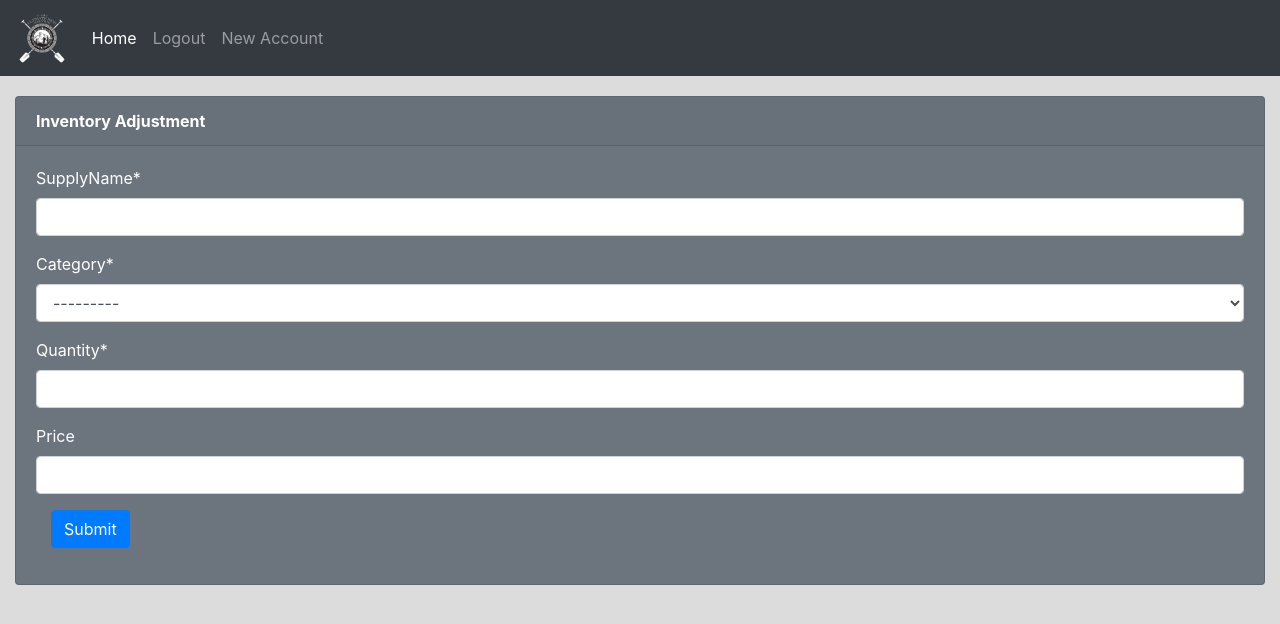
After one commit to asimjb1200/UHA, a Django app: page /supplies/add/ in a window 1280 px wide. The commit adds this page. Shown: the top 624 px of the page. Run offline with Django 3.2, Linux system fonts and the light colour scheme; the visitor is signed in with stand-in values (Sample User, id 1); some libraries are stand-ins or nearby versions.

Commit message:
new functionality - can now add new supplies

```diff
--- a/inventory_mgmt/inventory/forms.py
+++ b/inventory_mgmt/inventory/forms.py
@@ -1,6 +1,6 @@
 from django import forms
 from django.contrib.auth.models import User
-from .models import trips
+from .models import trips, supplies
 
 class TripForm(forms.ModelForm):
     """This class will be used to build trips."""
@@ -11,6 +11,18 @@ class TripForm(forms.ModelForm):
         model = trips
         fields = ['first_name', 'last_name', 'comments', 'payment_status', 'trip_start', 'trip_end', 'van_used', 'kayak_used', 'menu', 'extra_meals_purchased', 'extra_food_purchased', 'extra_supplies']
 
+
+class SupplyForm(forms.ModelForm):
+    """Allow the user to add a new item to the database."""
+
+    class Meta:
+        """Specify the db and fields that will be used."""
+
+        model = supplies
+        fields = ['supplyName', 'category', 'quantity', 'price']
+
+
+
 class UserForm(forms.ModelForm):
     """This class will be used to make the form for account generation."""
 
--- a/inventory_mgmt/inventory/models.py
+++ b/inventory_mgmt/inventory/models.py
@@ -188,7 +188,7 @@ class trips(models.Model):
     trip_start = models.DateField(blank=False)
     trip_end = models.DateField(blank=False)
     van_used = models.ManyToManyField(vans)
-    kayak_used = models.ManyToManyField(kayak, related_name="kayak", blank=True, null=True)
+    kayak_used = models.ManyToManyField(kayak, related_name="kayak", blank=True)
     menu = models.ForeignKey(menu, on_delete=models.CASCADE, related_name="trip_menu", null=True)
     extra_meals_purchased = models.ManyToManyField(meal, related_name="trip_meals", blank=True)
     extra_food_purchased = models.ManyToManyField(food, related_name='food_used', blank=True)
--- /dev/null
+++ b/inventory_mgmt/inventory/templates/inventory/new_supply.html
@@ -0,0 +1,22 @@
+{% extends 'inventory/base.html' %}
+{% block title %}<title>Inventory Adjustment</title> {% endblock %}
+
+{% block body %}
+    <div class="card text-white bg-secondary mb-3" >
+        <div class="card-header">
+            <strong>Inventory Adjustment</strong>
+        </div>
+            <div class='card-body'>
+                <!-- enctype allows your form to handle what ever data type is passed into it-->
+                <form class='form-horizontal' action='' method='post' enctype='multipart/form-data'>
+                    {% csrf_token %}
+                    {% include 'inventory/form-template.html' %}<!-- this will be our generic form template-->
+                    <div class='form-group'>
+                        <div class='col-sm-offset-2 col-sm-10'>
+                            <button type='submit' class='btn btn-primary'>Submit</button>
+                        </div>
+                    </div>
+                </form>
+            </div>
+    </div>
+{% endblock %}
--- a/inventory_mgmt/inventory/templates/inventory/supplies_list.html
+++ b/inventory_mgmt/inventory/templates/inventory/supplies_list.html
@@ -10,7 +10,7 @@
 </div>
 </div>
 </form>
-
+<a href="{% url 'inventory:add-supply' %}" class="btn btn-primary" role="button">Add Supply</a>
 <div class="table-responsive">
 <table class="table table-hover">
   <thead class="thead-dark">
--- a/inventory_mgmt/inventory/templates/registration/login.html
+++ b/inventory_mgmt/inventory/templates/registration/login.html
@@ -2,7 +2,7 @@
 {% block title %}<title>Login</title>{% endblock title %}
 
 {% block body %}
-    <div class="card border-secondary mb-3">
+    <div class="card shadow-lg mb-3">
         <div class="card-header rounded">
         Login
         </div>
--- a/inventory_mgmt/inventory/urls.py
+++ b/inventory_mgmt/inventory/urls.py
@@ -8,6 +8,7 @@ urlpatterns = [
     url(r'^logout/$', LogoutView.as_view(), name="logout"),
     url(r'^home/$', views.index, name='index'),
     url(r'^supplies/$', views.SuppliesView.as_view(), name='supplies'),
+    url(r'^supplies/add/$', views.AddSupply.as_view(), name='add-supply'),
     url(r'^vans/$', views.VansView.as_view(), name='vans'),
     url(r'^trips/view-trips/$', views.TripManager.as_view(), name='view-trips'),
     url(r'^trips/build_trip/$', views.TripBuilder.as_view(), name='trip-builder'),
--- a/inventory_mgmt/inventory/views.py
+++ b/inventory_mgmt/inventory/views.py
@@ -6,7 +6,7 @@ from django.urls import reverse_lazy
 from django.contrib.auth import authenticate, login, logout
 from django.views.generic import View
 from .filters import SupplyFilter # import the filter
-from .forms import TripForm, UserForm
+from .forms import TripForm, UserForm, SupplyForm
 from django.contrib.auth.decorators import login_required
 from django.contrib.auth.mixins import LoginRequiredMixin
 import datetime
@@ -18,6 +18,42 @@ def index(request):
     return render(request, 'inventory/index.html')
 
 
+# class SupplyUpdate(LoginRequiredMixin, UpdateView):
+#     # Add functionality to update a supply
+#     return Null
+
+class AddSupply(LoginRequiredMixin, View):
+    # allow an item to be added to the table/database
+    form_class = SupplyForm
+    template_name = 'inventory/new_supply.html'
+    login_url = '/'
+    redirect_field_name = 'redirect_to'
+
+    def get(self, request):
+        """Return a blank form to the user to be filled out."""
+        form = self.form_class(None)
+        return render(request, self.template_name, {'form': form})
+
+    def post(self, request):
+        """Take in user data, clean it, and then post it to the database."""
+        form = self.form_class(request.POST) # pass in the user's data to that was submitted in form
+
+        if form.is_valid():
+            supply = form.save(commit=False) # create an object so we can clean the data before saving it
+
+            # now get the clean and normalize the data
+            supplyName = form.cleaned_data['supplyName']
+            category = form.cleaned_data['category']
+            quantity = form.cleaned_data['quantity']
+            price = form.cleaned_data['price']
+
+            supply.save()
+
+            if supply is not None:
+                return redirect('inventory:supplies')
+
+        # if it doesn't work, have them try again
+        return render(request, self.template_name, {'form': form})
 
 class SuppliesView(LoginRequiredMixin, generic.ListView):
     """Display a table of inventory for the user."""
@@ -38,40 +74,6 @@ class SuppliesView(LoginRequiredMixin, generic.ListView):
         return context
 
 
-
-class TripManager(LoginRequiredMixin, generic.ListView):
-    """This view will display the trips in the db in card fashion."""
-
-    model = trips
-    template_name = 'inventory/trip_manager.html'
-    login_url = '/'
-    redirect_field_name = 'redirect_to'
-
-    def get_queryset(self):
-        return trips.objects.all().order_by('trip_start')
-
-    def get_context_data(self, **kwargs):
-        context = super().get_context_data(**kwargs)
-        context['today'] = datetime.date.today()
-        return context
-
-
-
-class TripDetails(LoginRequiredMixin, generic.DetailView):
-    """This view will be used to display the details of a trip from the view trips page."""
-
-    model = trips
-    template_name = 'inventory/trip_details.html'
-    login_url = '/'
-    redirect_field_name = 'redirect_to'
-
-    def get_context_data(self, **kwargs):
-        context = super().get_context_data(**kwargs)
-        context['today'] = datetime.date.today()
-        return context
-
-
-
 class VansView(LoginRequiredMixin, generic.ListView):
     """Display a list of the vans for the user."""
 
@@ -83,7 +85,6 @@ class VansView(LoginRequiredMixin, generic.ListView):
     def get_queryset(self):
         """Return a list of all vans in the database."""
         return vans.objects.all()
-
 
 
 class UserFormView(LoginRequiredMixin, View):
@@ -168,6 +169,36 @@ class TripBuilder(LoginRequiredMixin, View):
         # if it doesn't work, have them try again
         return render(request, self.template_name, {'form': form})
 
+class TripManager(LoginRequiredMixin, generic.ListView):
+    """This view will display the trips in the db in card fashion."""
+
+    model = trips
+    template_name = 'inventory/trip_manager.html'
+    login_url = '/'
+    redirect_field_name = 'redirect_to'
+
+    def get_queryset(self):
+        return trips.objects.all().order_by('trip_start')
+
+    def get_context_data(self, **kwargs):
+        context = super().get_context_data(**kwargs)
+        context['today'] = datetime.date.today()
+        return context
+
+
+
+class TripDetails(LoginRequiredMixin, generic.DetailView):
+    """This view will be used to display the details of a trip from the view trips page."""
+
+    model = trips
+    template_name = 'inventory/trip_details.html'
+    login_url = '/'
+    redirect_field_name = 'redirect_to'
+
+    def get_context_data(self, **kwargs):
+        context = super().get_context_data(**kwargs)
+        context['today'] = datetime.date.today()
+        return context
 
 
 class TripUpdate(LoginRequiredMixin, UpdateView):
@@ -184,7 +215,6 @@ class TripUpdate(LoginRequiredMixin, UpdateView):
         return reverse_lazy('inventory:details', kwargs={'pk': self.kwargs['pk']})
 
 
-
 class TripDelete(LoginRequiredMixin, DeleteView):
     """Will allow the user to delete a trip from the database."""
     model = trips
```
